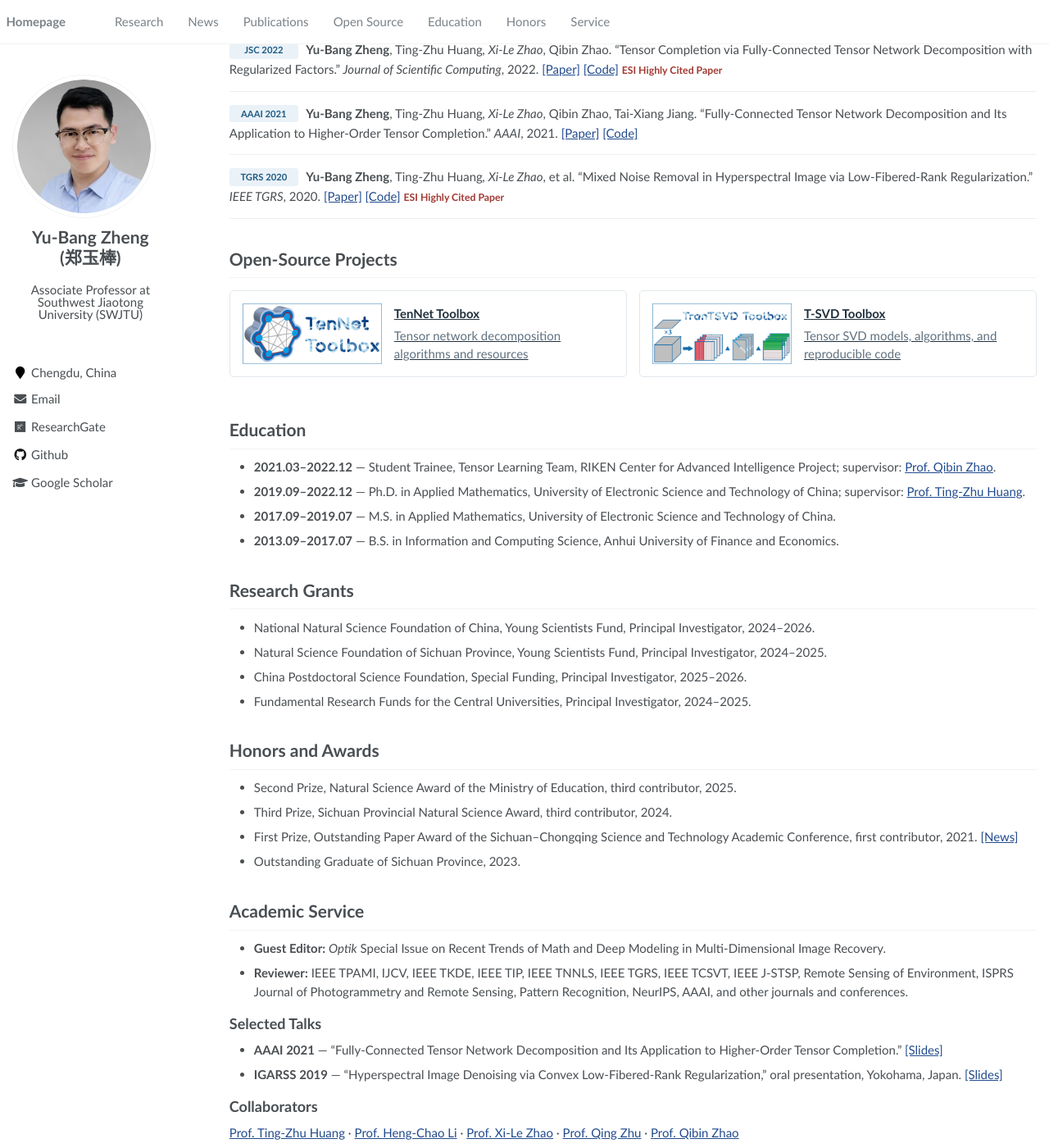
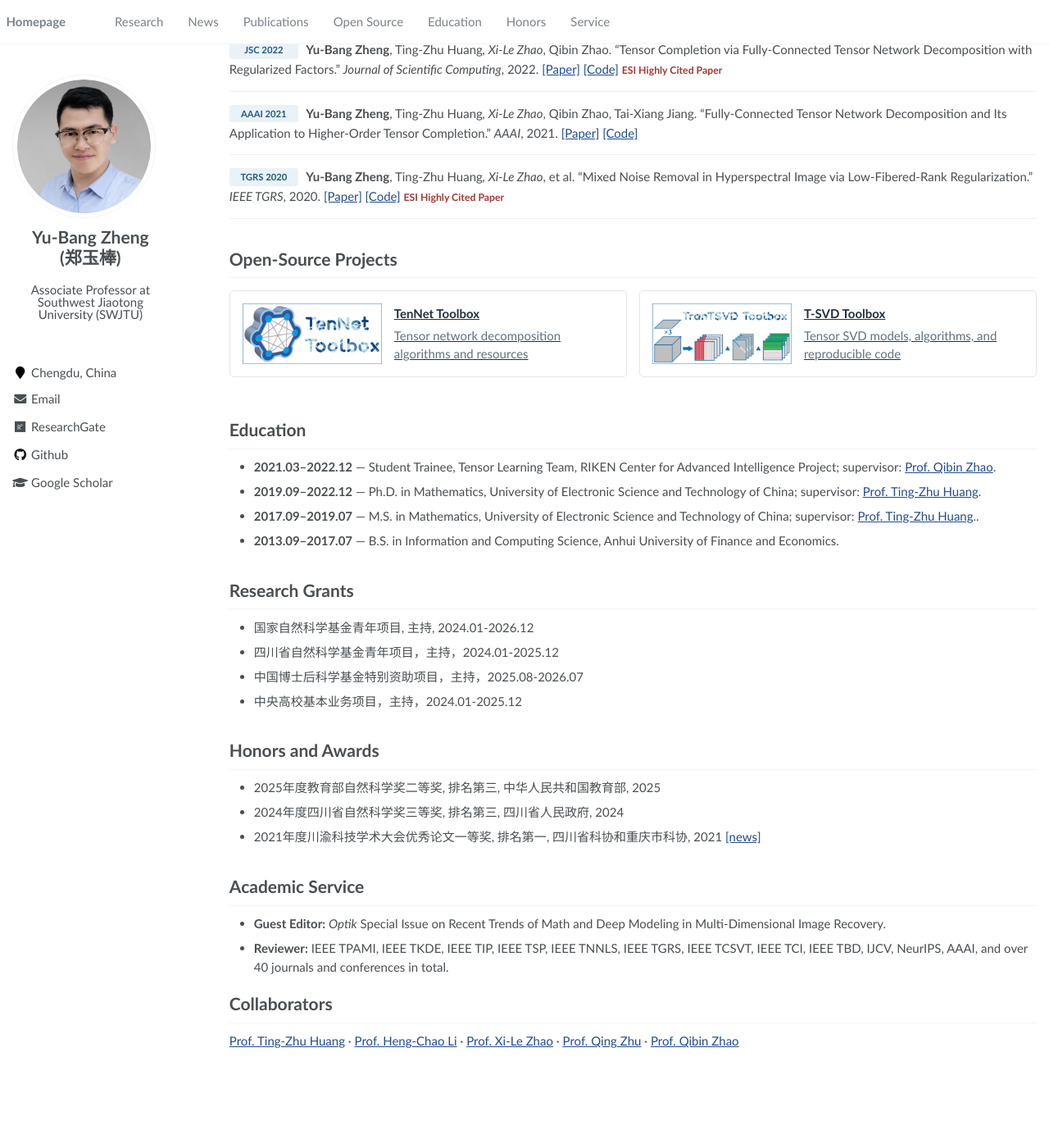
Before and after one commit to YuBangZheng/yubangzheng.github.io, a Jekyll site: the page built from pages/about.md, in a window 1280 px wide and 1400 px high, scrolled down 1087 px. Shown: the whole window at 82% size. Built offline with Jekyll 4.4.1, drawn with Linux system fonts in a browser that asks for light colours; after the commit the page ends 2375 px from its top, so only the background shows below that.

Commit message:
Update about.md

```diff
--- a/pages/about.md
+++ b/pages/about.md
@@ -90,41 +90,35 @@ I am an Associate Professor with the [School of Information Science and Technolo
 # Education
 
 - **2021.03–2022.12** — Student Trainee, Tensor Learning Team, RIKEN Center for Advanced Intelligence Project; supervisor: [Prof. Qibin Zhao](https://qibinzhao.github.io).
-- **2019.09–2022.12** — Ph.D. in Applied Mathematics, University of Electronic Science and Technology of China; supervisor: [Prof. Ting-Zhu Huang](https://www.math.uestc.edu.cn/info/1183/5808.htm).
-- **2017.09–2019.07** — M.S. in Applied Mathematics, University of Electronic Science and Technology of China.
+- **2019.09–2022.12** — Ph.D. in Mathematics, University of Electronic Science and Technology of China; supervisor: [Prof. Ting-Zhu Huang](https://www.math.uestc.edu.cn/info/1183/5808.htm).
+- **2017.09–2019.07** — M.S. in Mathematics, University of Electronic Science and Technology of China; supervisor: [Prof. Ting-Zhu Huang](https://www.math.uestc.edu.cn/info/1183/5808.htm)..
 - **2013.09–2017.07** — B.S. in Information and Computing Science, Anhui University of Finance and Economics.
 
 <span class="anchor" id="grants"></span>
 
 # Research Grants
 
-- National Natural Science Foundation of China, Young Scientists Fund, Principal Investigator, 2024–2026.
-- Natural Science Foundation of Sichuan Province, Young Scientists Fund, Principal Investigator, 2024–2025.
-- China Postdoctoral Science Foundation, Special Funding, Principal Investigator, 2025–2026.
-- Fundamental Research Funds for the Central Universities, Principal Investigator, 2024–2025.
+- 国家自然科学基金青年项目, 主持, 2024.01-2026.12
+- 四川省自然科学基金青年项目，主持，2024.01-2025.12
+- 中国博士后科学基金特别资助项目，主持，2025.08-2026.07
+- 中央高校基本业务项目，主持，2024.01-2025.12
 
 <span class="anchor" id="honors"></span>
 
 # Honors and Awards
 
-- Second Prize, Natural Science Award of the Ministry of Education, third contributor, 2025.
-- Third Prize, Sichuan Provincial Natural Science Award, third contributor, 2024.
-- First Prize, Outstanding Paper Award of the Sichuan–Chongqing Science and Technology Academic Conference, first contributor, 2021. [[News]](http://www.sckjw.com.cn/info/f10734c52b4b45a285d3fd4e4735d5a9)
-- Outstanding Graduate of Sichuan Province, 2023.
+-  2025年度教育部自然科学奖二等奖, 排名第三, 中华人民共和国教育部, 2025
+-  2024年度四川省自然科学奖三等奖, 排名第三, 四川省人民政府, 2024
+-  2021年度川渝科技学术大会优秀论文一等奖, 排名第一, 四川省科协和重庆市科协, 2021 [[news]](http://www.sckjw.com.cn/info/f10734c52b4b45a285d3fd4e4735d5a9)
 
 <span class="anchor" id="service"></span>
 
 # Academic Service
 
 - **Guest Editor:** _Optik_ Special Issue on Recent Trends of Math and Deep Modeling in Multi-Dimensional Image Recovery.
-- **Reviewer:** IEEE TPAMI, IJCV, IEEE TKDE, IEEE TIP, IEEE TNNLS, IEEE TGRS, IEEE TCSVT, IEEE J-STSP, Remote Sensing of Environment, ISPRS Journal of Photogrammetry and Remote Sensing, Pattern Recognition, NeurIPS, AAAI, and other journals and conferences.
+- **Reviewer:** IEEE TPAMI, IEEE TKDE, IEEE TIP, IEEE TSP, IEEE TNNLS, IEEE TGRS, IEEE TCSVT, IEEE TCI, IEEE TBD, IJCV, NeurIPS, AAAI, and over 40 journals and conferences in total.
 
-## Selected Talks
-
-- **AAAI 2021** — “Fully-Connected Tensor Network Decomposition and Its Application to Higher-Order Tensor Completion.” [[Slides]](/papers/Slide_FCTN_decomposition.pdf)
-- **IGARSS 2019** — “Hyperspectral Image Denoising via Convex Low-Fibered-Rank Regularization,” oral presentation, Yokohama, Japan. [[Slides]](/papers/Oral_IGARSS2019_ybz.pdf)
-
-## Collaborators
+# Collaborators
 
 [Prof. Ting-Zhu Huang](https://www.math.uestc.edu.cn/info/1183/5808.htm) ·
 [Prof. Heng-Chao Li](https://faculty.swjtu.edu.cn/lihengchao/zh_CN/index.htm) ·
```
